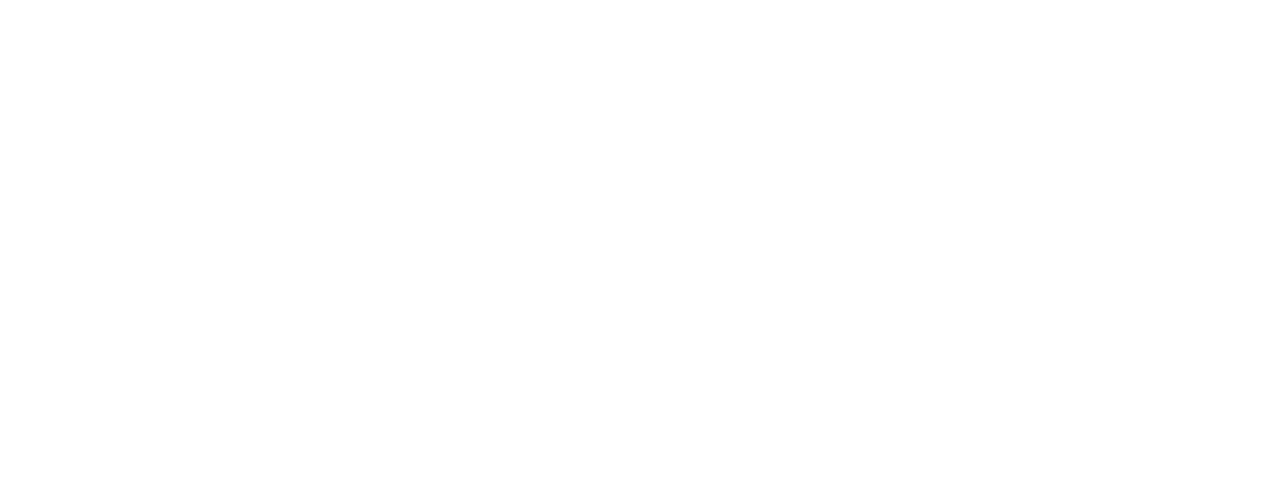
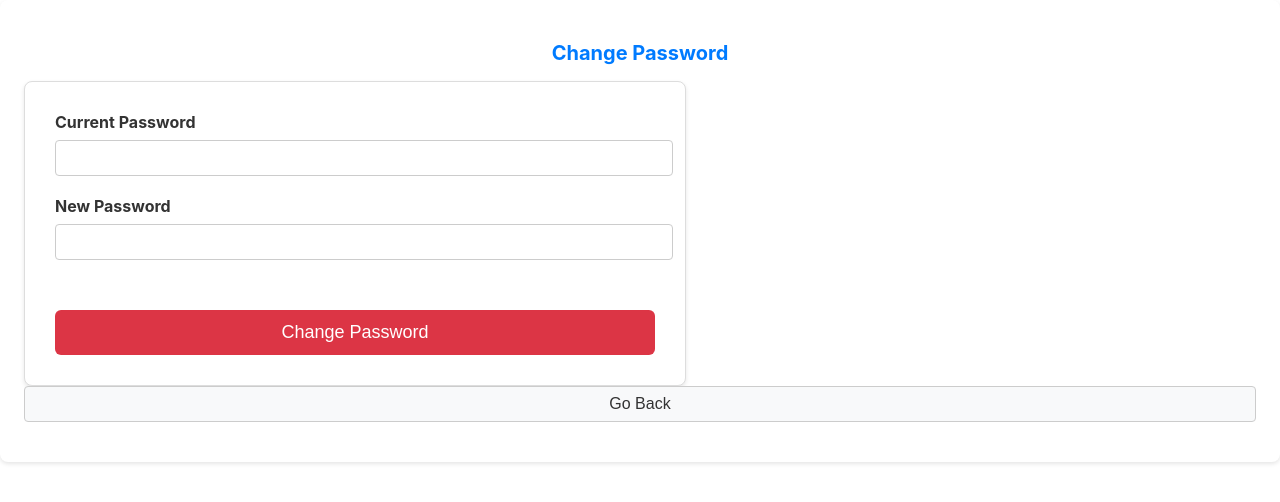
Before and after one commit to pl8n4/iFinanceApp, a React (Create React App) app in the folder frontend/FEUI/: page /passchange in a window 1280 px wide. Before the commit this address had no page. Shown: the top 502 px of the page. Built offline with nearby package versions, Linux system fonts and the light colour scheme.

Commit message:
added in the change password page and moved all the logic from change password over to that page. also added in go back buttons with their own function into every page

```diff
--- a/frontend/FEUI/src/App.js
+++ b/frontend/FEUI/src/App.js
@@ -6,13 +6,13 @@
 import UserManagement from './UserManagement';
 import MasterAccountManager from './MasterAccountManager';
 import TransactionManager from './TransactionManager';
+import ChangePassword from './passchange';
 
 
 function App() {
   const [token, setToken] = useState('');
   const [currentUser, setCurrentUser] = useState(null);
   const [form, setForm] = useState({ username: '', password: '' });
-  const [newPassword, setNewPassword] = useState('');
   const [newUser, setNewUser] = useState({
     name: '',
     userName: '',
@@ -41,30 +41,6 @@
     }
   };
 
-  const handleChangePassword = async (e) => {
-    e.preventDefault();
-    try {
-      const res = await fetch('http://localhost:5001/api/auth/change-password', {
-        method: 'POST',
-        headers: {
-          'Content-Type': 'application/json',
-          'Authorization': `Bearer ${token}`
-        },
-        body: JSON.stringify({
-          oldPassword: form.password,
-          newPassword
-        })
-      });
-      if (!res.ok) throw new Error('Password change failed');
-      alert('Password changed successfully!');
-      setForm({ username: '', password: '' });
-      setNewPassword('');
-      setCurrentUser(null);
-      setToken('');
-    } catch (err) {
-      alert('Error changing password');
-    }
-  };
 
   const handleCreateUser = async (e) => {
     e.preventDefault();
@@ -135,33 +111,6 @@
                 >
                   Logout
                 </button>
-              </div>
-
-              <div className="user-section">
-                <h2>Change Password</h2>
-                <form onSubmit={handleChangePassword}>
-                  <div className="form-group">
-                    <label htmlFor="currentPassword">Current Password</label>
-                    <input
-                      type="password"
-                      id="currentPassword"
-                      value={form.password}
-                      onChange={e => setForm({ ...form, password: e.target.value })}
-                      required
-                    />
-                  </div>
-                  <div className="form-group">
-                    <label htmlFor="newPassword">New Password</label>
-                    <input
-                      type="password"
-                      id="newPassword"
-                      value={newPassword}
-                      onChange={e => setNewPassword(e.target.value)}
-                      required
-                    />
-                  </div>
-                  <button type="submit">Change Password</button>
-                </form>
               </div>
 
               {currentUser.role === 'admin' && (
@@ -245,6 +194,7 @@
                     <button onClick={() => navigate('/chartofaccounts')}>Manage Master Accounts</button>
                     <button onClick={() => navigate('/generatereports')}>Generate Reports</button>
                     <button onClick={() => navigate('/transactions')}>Manage Transactions</button>
+                    <button onClick={() => navigate('/passchange')}>Change Password</button>
                   </div>
                 </>
               )}
@@ -257,6 +207,7 @@
       <Route path="/generatereports" element={<GenerateReports />} />
       <Route path="/users" element={<UserManagement token={token} />} />
       <Route path="/transactions" element={<TransactionManager token={token} currentUser={currentUser}/>}/>
+      <Route path="/passchange" element={<ChangePassword token={token} currentUser={currentUser} setCurrentUser={setCurrentUser} />}/>
     </Routes>
   );
 }
--- a/frontend/FEUI/src/GenerateReports.js
+++ b/frontend/FEUI/src/GenerateReports.js
@@ -1,5 +1,6 @@
 import React, { useState } from 'react';
 import './report.css';
+import { useNavigate } from 'react-router-dom';
 
 function GenerateReports() {
   const [reportType, setReportType] = useState('');
@@ -9,6 +10,7 @@
   const [loading, setLoading] = useState(false);
   const [reportData, setReportData] = useState(null);
   const [errorMessage, setErrorMessage] = useState('');
+  const navigate = useNavigate();
 
   const handleInputChange = (event) => {
     const { name, value } = event.target;
@@ -37,6 +39,7 @@
       ...otherCriteria,
     };
 
+
     try {
       const response = await fetch('/api/generate-report', { // Adjust API endpoint as needed
         method: 'POST',
@@ -59,6 +62,10 @@
     } finally {
       setLoading(false);
     }
+  };
+
+  const handleGoBack = () => {
+    navigate('/'); // Adjust the route as needed
   };
 
   return (
@@ -138,6 +145,9 @@
         <button type="submit" disabled={loading}>
           {loading ? 'Generating...' : 'Generate Report'}
         </button>
+        <div className="tabs">
+          <button onClick={handleGoBack}>Go Back</button>
+        </div>
 
         {errorMessage && <p style={{ color: 'red' }}>Error: {errorMessage}</p>}
         {reportData && (
@@ -150,7 +160,9 @@
         )}
       </form>
     </div>
+
   );
+
 }
 
 export default GenerateReports;
--- a/frontend/FEUI/src/GroupManager.js
+++ b/frontend/FEUI/src/GroupManager.js
@@ -1,4 +1,5 @@
 import React, { useEffect, useState } from 'react';
+import { useNavigate } from 'react-router-dom';
 
 function GroupManager({ token, currentUser }) {
   const [groups, setGroups] = useState([]);
@@ -6,6 +7,7 @@
   const [form, setForm] = useState({ name: '', AccountCategoryId: '', parentId: '' });
   const [editingId, setEditingId] = useState(null);
   const [error, setError] = useState('');
+  const navigate = useNavigate();
 
   const fetchGroups = async () => {
     try {
@@ -113,6 +115,11 @@
     }
   };
 
+  const handleGoBack = () => {
+    navigate('/'); // Adjust the route as needed
+  };
+
+
   return (
     <div className="user-section">
       <h2>Manage Account Groups for {currentUser?.name || 'User'}</h2>
@@ -203,6 +210,9 @@
           ))}
         </tbody>
       </table>
+      <div className="tabs">
+          <button onClick={handleGoBack}>Go Back</button>
+      </div>
     </div>
   );
 }
--- a/frontend/FEUI/src/MasterAccountManager.js
+++ b/frontend/FEUI/src/MasterAccountManager.js
@@ -1,4 +1,5 @@
 import React, { useEffect, useState } from 'react';
+import { useNavigate } from 'react-router-dom';
 
 function MasterAccountManager({ token, currentUser }) {
   const [accounts, setAccounts] = useState([]);
@@ -8,6 +9,7 @@
   const [error, setError] = useState('');
   const [history, setHistory] = useState([]);
   const [selected, setSelected] = useState(null);
+  const navigate = useNavigate();
 
   // Fetch all lines for one account (with its parent Transaction)
 const fetchHistory = async acctId => {
@@ -135,6 +137,10 @@
     }
   };
 
+  const handleGoBack = () => {
+    navigate('/'); // Adjust the route as needed
+  };
+
   return (
     <>
       <div className="user-section">
@@ -233,7 +239,9 @@
           </tbody>
         </table>
       </div>
-
+      <div className="tabs">
+        <button onClick={handleGoBack}>Go Back</button>
+      </div>
       {selected && (
         <div className="history-panel">
           <h3>
--- a/frontend/FEUI/src/TransactionManager.js
+++ b/frontend/FEUI/src/TransactionManager.js
@@ -80,6 +80,10 @@
       ]
     });
     navigate('/chartofaccounts');
+  };
+
+  const handleGoBack = () => {
+    navigate('/'); // Adjust the route as needed
   };
 
   return (
@@ -180,6 +184,10 @@
       </form>
 
       {/* (Optional) display a list of transactions below… */}
+    <div className="tabs">
+        <button onClick={handleGoBack}>Go Back</button>
+     </div>
     </div>
+
   )
 }
--- /dev/null
+++ b/frontend/FEUI/src/passchange.js
@@ -0,0 +1,70 @@
+import React, { useState } from 'react';
+import { useNavigate } from 'react-router-dom';
+
+function ChangePassword({ token, currentUser, setCurrentUser }) {
+  const [newPassword, setNewPassword] = useState('');
+  const [form, setForm] = useState({ password: '' }); // Removed username as it's not used here
+  const navigate = useNavigate();
+
+  const handleChangePassword = async (e) => {
+    e.preventDefault();
+    try {
+      const res = await fetch('http://localhost:5001/api/auth/change-password', {
+        method: 'POST',
+        headers: {
+          'Content-Type': 'application/json',
+          'Authorization': `Bearer ${token}`
+        },
+        body: JSON.stringify({
+          oldPassword: form.password,
+          newPassword
+        })
+      });
+      if (!res.ok) throw new Error('Password change failed');
+      alert('Password changed successfully!');
+      setForm({ password: '' });
+      setNewPassword('');
+      setCurrentUser(null); // Use the setCurrentUser prop passed down
+    } catch (err) {
+      alert('Error changing password');
+    }
+  };
+
+  const handleGoBack = () => {
+    navigate('/'); // Adjust the route as needed
+  };
+
+  return (
+    <div className="user-section">
+      <h2>Change Password</h2>
+      <form onSubmit={handleChangePassword}>
+        <div className="form-group">
+          <label htmlFor="currentPassword">Current Password</label>
+          <input
+            type="password"
+            id="currentPassword"
+            value={form.password}
+            onChange={(e) => setForm({ ...form, password: e.target.value })}
+            required
+          />
+        </div>
+        <div className="form-group">
+          <label htmlFor="newPassword">New Password</label>
+          <input
+            type="password"
+            id="newPassword"
+            value={newPassword}
+            onChange={(e) => setNewPassword(e.target.value)}
+            required
+          />
+        </div>
+        <button type="submit">Change Password</button>
+      </form>
+      <div className="tabs">
+        <button onClick={handleGoBack}>Go Back</button>
+      </div>
+    </div>
+  );
+}
+
+export default ChangePassword;
```
